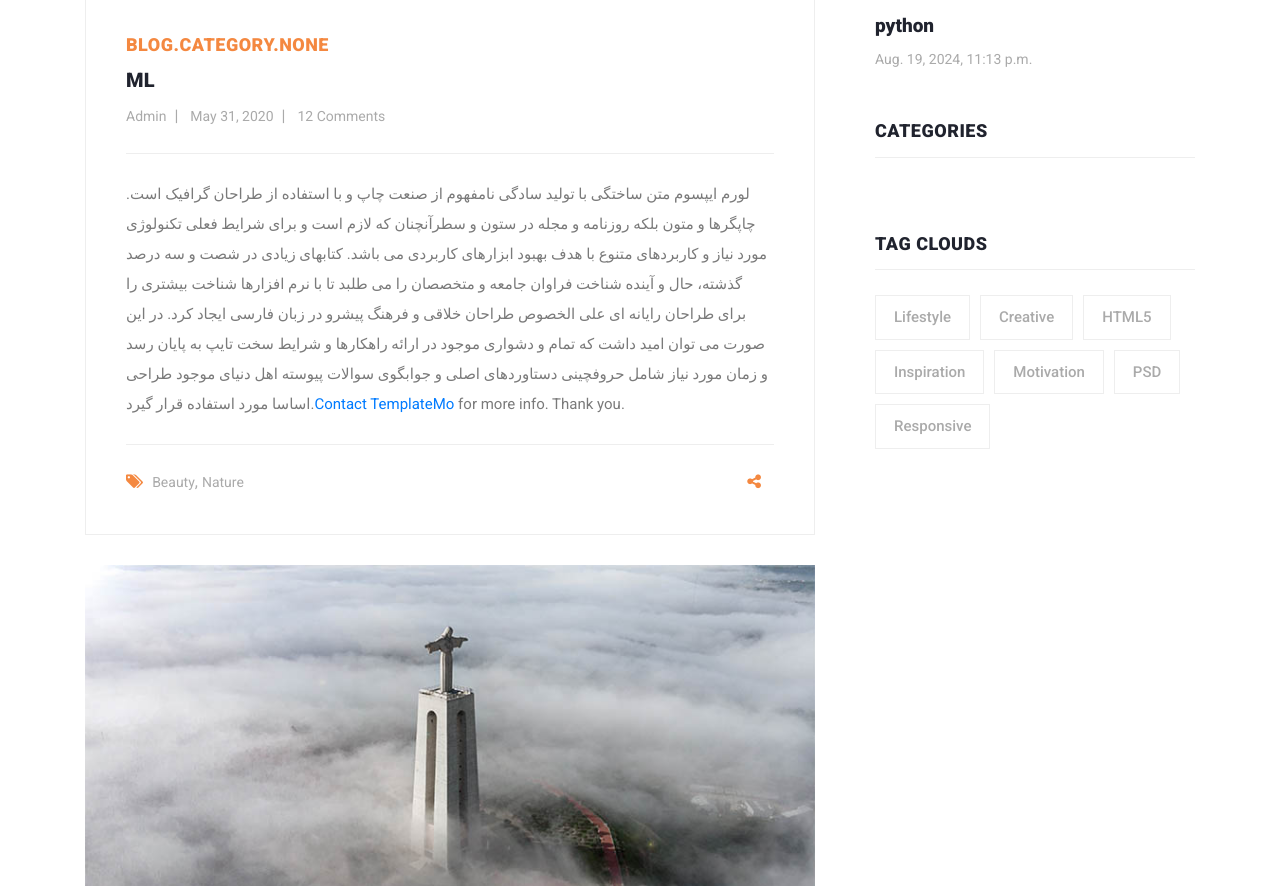
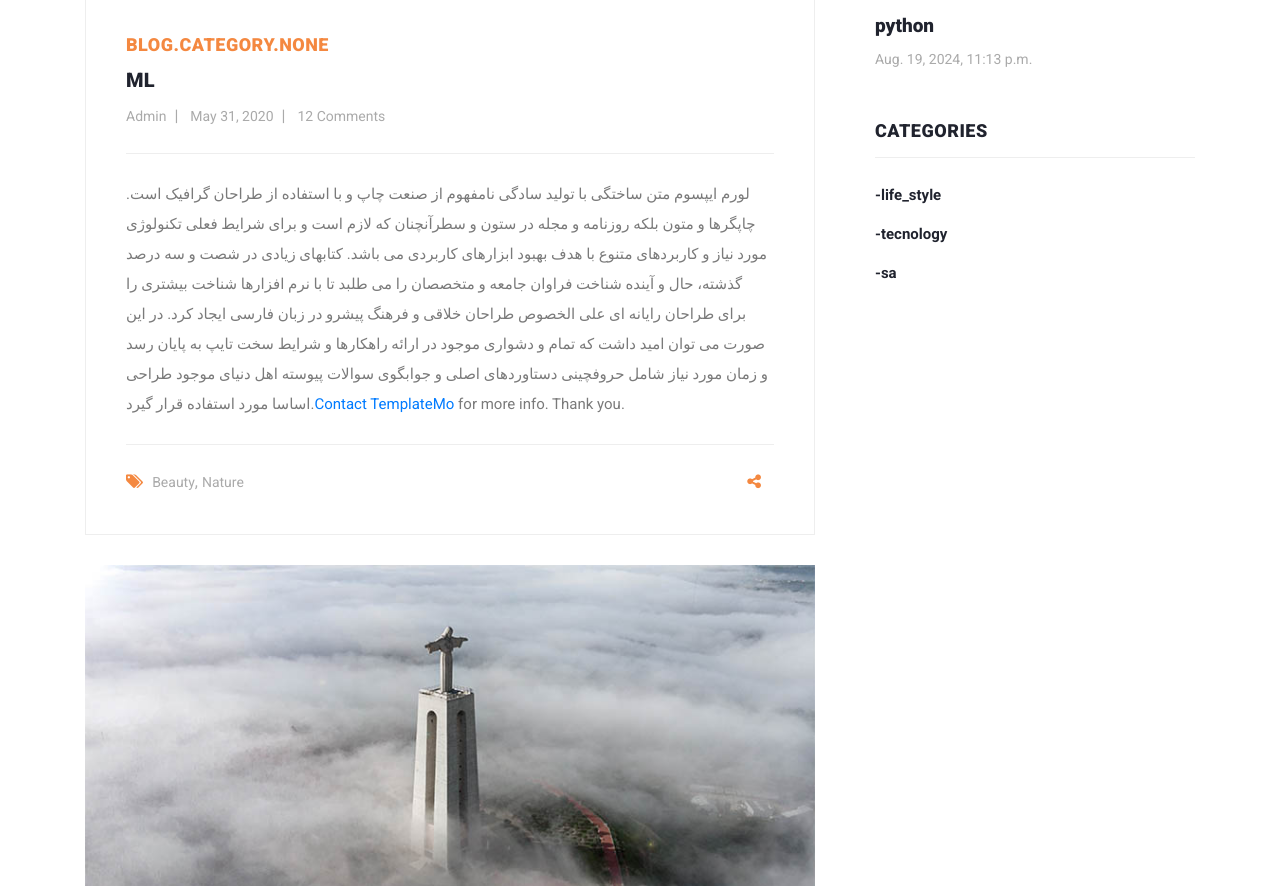
Before and after one commit to pouria-dev/Stand_Blog, a Django app: page /blog/ in a window 1280 px wide. Shown: the part 875-1761 px from the top of the page. Run offline with Django 5.2, Linux system fonts and the light colour scheme; data comes from the database, SQL or seed files in the repository; both versions use the stored data as it was after the commit; some libraries are stand-ins or nearby versions.

Commit message:
updated sidebar

```diff
--- a/blog/templates/blog/index.html
+++ b/blog/templates/blog/index.html
@@ -50,7 +50,7 @@
                                         </div>
                                         <div class="down-content">
                                             <span>{{ object.category }}</span>
-                                            <a href="{% url 'blog:detail' object.id %}"><h4>{{ object.title }}</h4></a>
+                                            <a href="{{object.get_absolute_url}}"><h4>{{ object.title }}</h4></a>
                                             <ul class="post-info">
                                                 <li><a href="#">Admin</a></li>
                                                 <li><a href="#">May 31, 2020</a></li>
--- a/stand_blog/settings.py
+++ b/stand_blog/settings.py
@@ -68,6 +68,7 @@ TEMPLATES = [
                 'django.contrib.auth.context_processors.auth',
                 'django.contrib.messages.context_processors.messages',
                 'context_processor.context_processor.recent_article',
+                'context_processor.context_processor.article_category',
             ],
         },
     },
--- a/templates/includes/sidebar.html
+++ b/templates/includes/sidebar.html
@@ -52,20 +52,8 @@
             </div>
             <div class="col-lg-12">
                 <div class="sidebar-item tags">
-                    <div class="sidebar-heading">
-                        <h2>Tag Clouds</h2>
-                    </div>
-                    <div class="content">
-                        <ul>
-                            <li><a href="#">Lifestyle</a></li>
-                            <li><a href="#">Creative</a></li>
-                            <li><a href="#">HTML5</a></li>
-                            <li><a href="#">Inspiration</a></li>
-                            <li><a href="#">Motivation</a></li>
-                            <li><a href="#">PSD</a></li>
-                            <li><a href="#">Responsive</a></li>
-                        </ul>
-                    </div>
+
+
                 </div>
             </div>
         </div>
```
Also changed, not shown: blog/models.py (line endings or trailing spaces), db.sqlite3.
